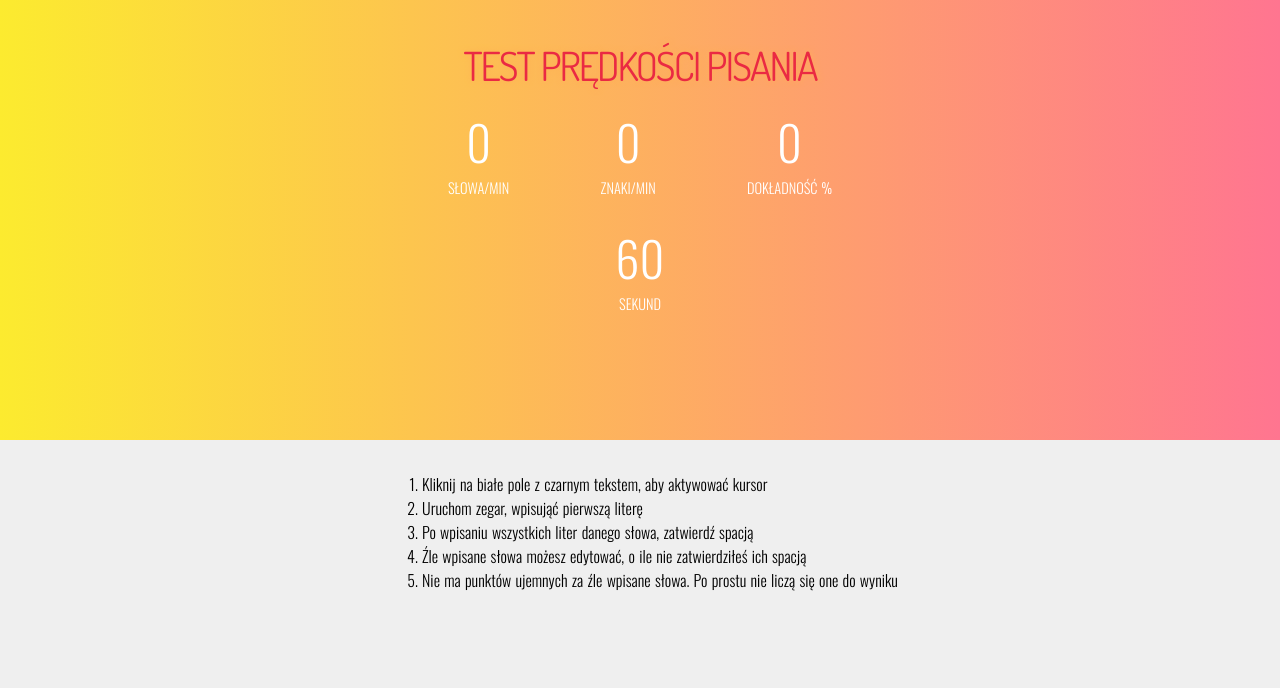
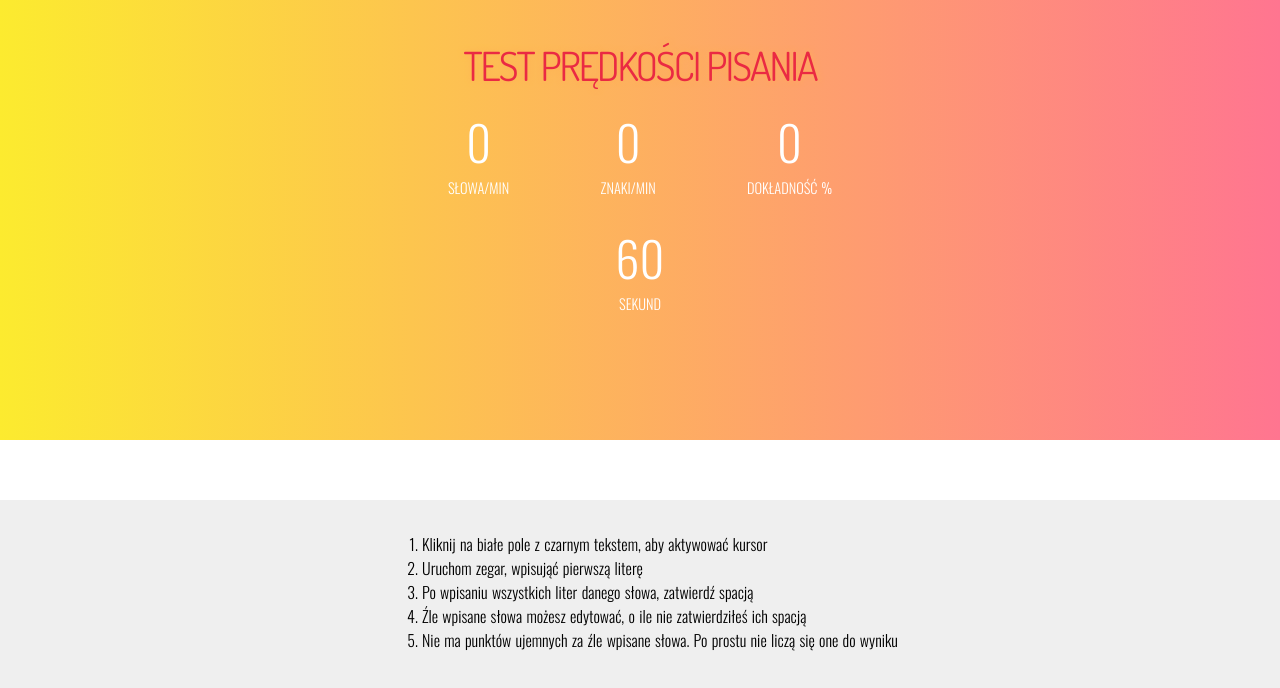
Before and after one commit to lsliwaradioluz/typing-speed-test-v2, a Vue app: page / in a window 1280 px wide. Shown: the top 688 px of the page. Built offline with nearby package versions, Linux system fonts and the light colour scheme.

Commit message:
add TestZone organism with tests

```diff
--- a/package.json
+++ b/package.json
@@ -9,6 +9,7 @@
     "test": "vue-cli-service test:unit --watch"
   },
   "dependencies": {
+    "random-words": "^1.1.1",
     "vue": "^2.6.11",
     "vuex": "^3.4.0"
   },
--- a/src/App.vue
+++ b/src/App.vue
@@ -1,6 +1,7 @@
 <template>
   <div id="app">
     <Header />
+    <TestZone />
     <Instructions />
   </div>
 </template>
@@ -9,12 +10,14 @@
 import Vue from "vue";
 import HelloWorld from "./components/HelloWorld.vue";
 import Header from "./components/organisms/Header.vue";
+import TestZone from "./components/organisms/TestZone.vue";
 import Instructions from "./components/molecules/Instructions.vue";
 
 export default Vue.extend({
   name: "App",
   components: {
     Header,
+    TestZone,
     Instructions,
   },
 });
--- /dev/null
+++ b/src/components/organisms/TestZone.vue
@@ -0,0 +1,30 @@
+<template>
+  <div class="test-zone"></div>
+</template>
+
+<script lang="ts">
+import Vue from "vue";
+
+export default Vue.extend({
+  methods: {
+    // disableKeys(event: KeyboardEvent) {
+    //   if (event.key == "Enter") {
+    //     event.preventDefault();
+    //   } else if (
+    //     event.code == "Space" &&
+    //     this.$refs.input.innerHTML.length == 0
+    //   ) {
+    //     event.preventDefault();
+    //   }
+    // },
+  },
+});
+</script>
+
+<style lang="scss" scoped>
+.test-zone {
+  display: flex;
+  height: 60px;
+  background-color: white;
+}
+</style>
--- a/src/main.ts
+++ b/src/main.ts
@@ -6,5 +6,5 @@ Vue.config.productionTip = false;
 
 new Vue({
   store,
-  render: h => h(App)
+  render: (h) => h(App),
 }).$mount("#app");
```
Also changed, not shown: 2 other files (tests, documents, lock files or other folders).
